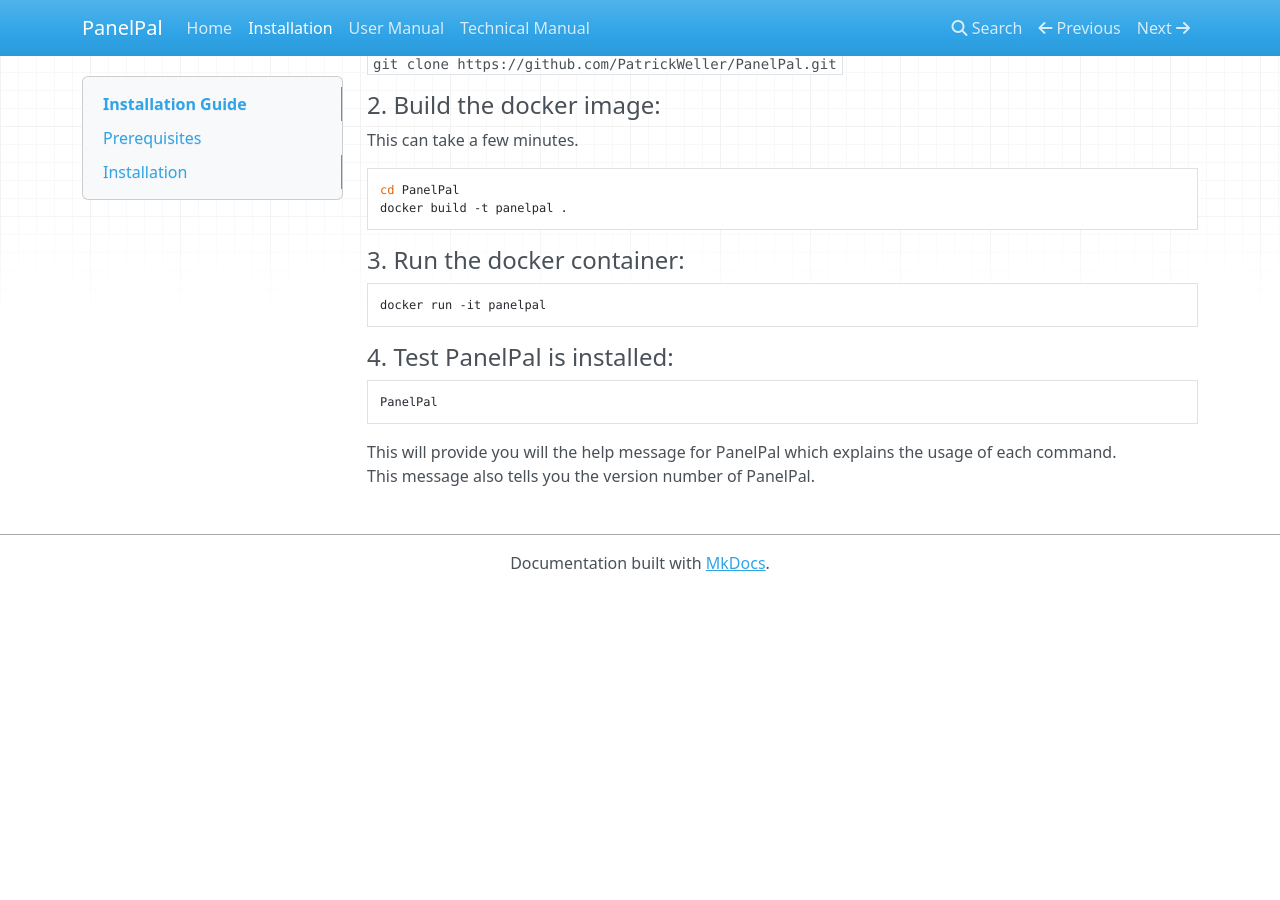
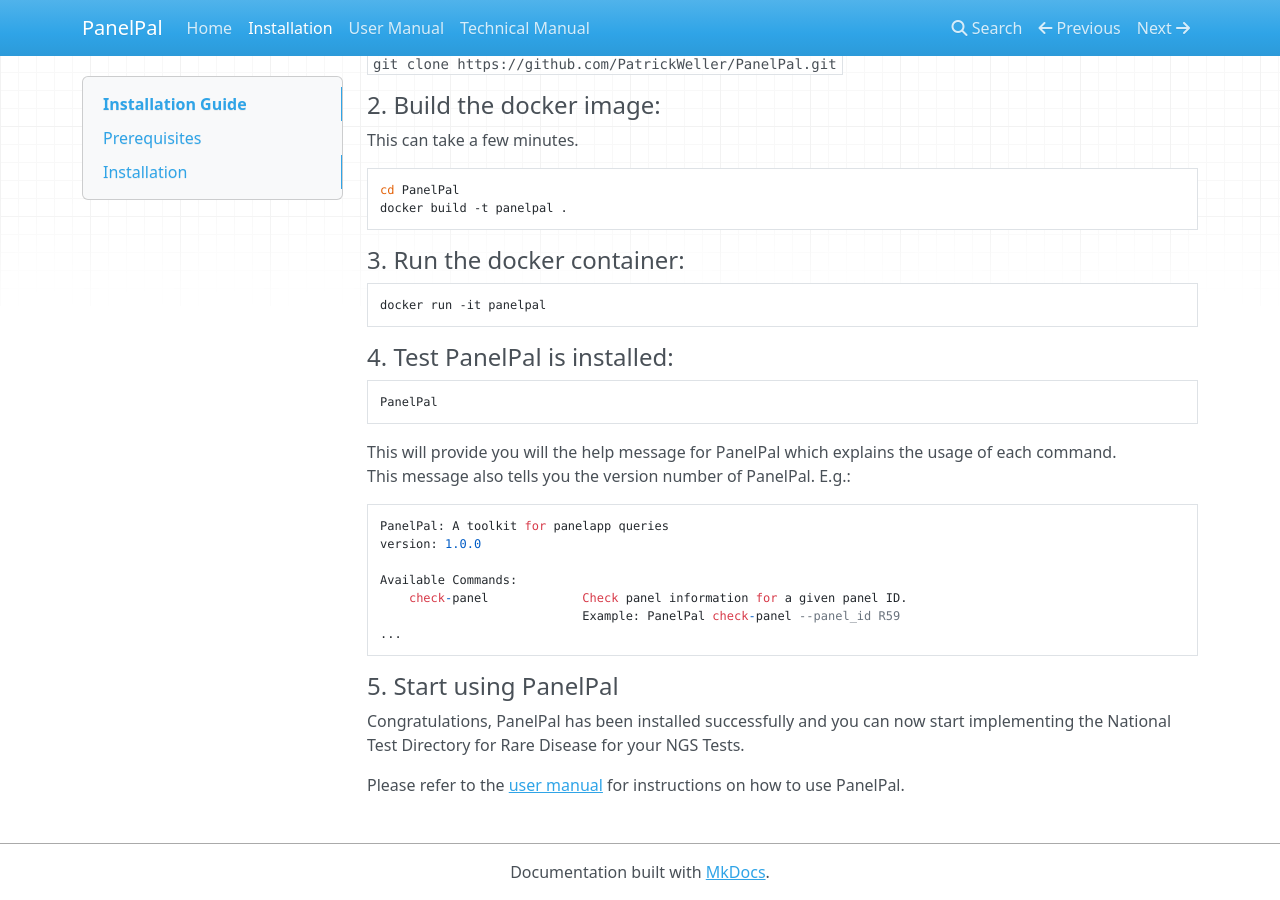
Before and after one commit to PatrickWeller/PanelPal, an MkDocs documentation site: the page built from docs/installation.md, in a window 1280 px wide and 900 px high, scrolled down 611 px. Built offline with MkDocs 1.6.1, drawn with Linux system fonts in a browser that asks for light colours; nearby versions of some CDN libraries; before the commit the page ends 1202 px from its top, so only the background shows below that.

Commit message:
Edited installation.md to link to user manual #107

````diff
--- a/docs/installation.md
+++ b/docs/installation.md
@@ -43,4 +43,18 @@
 PanelPal
 ```
 This will provide you will the help message for PanelPal which explains the usage of each command.<br>
-This message also tells you the version number of PanelPal.
+This message also tells you the version number of PanelPal. E.g.:
+```
+PanelPal: A toolkit for panelapp queries
+version: 1.0.0
+
+Available Commands:
+    check-panel             Check panel information for a given panel ID.
+                            Example: PanelPal check-panel --panel_id R59
+...
+```
+
+#### 5. Start using PanelPal
+Congratulations, PanelPal has been installed successfully and you can now start implementing the National Test Directory for Rare Disease for your NGS Tests.
+
+Please refer to the [user manual](docs/user_manual) for instructions on how to use PanelPal.
````
